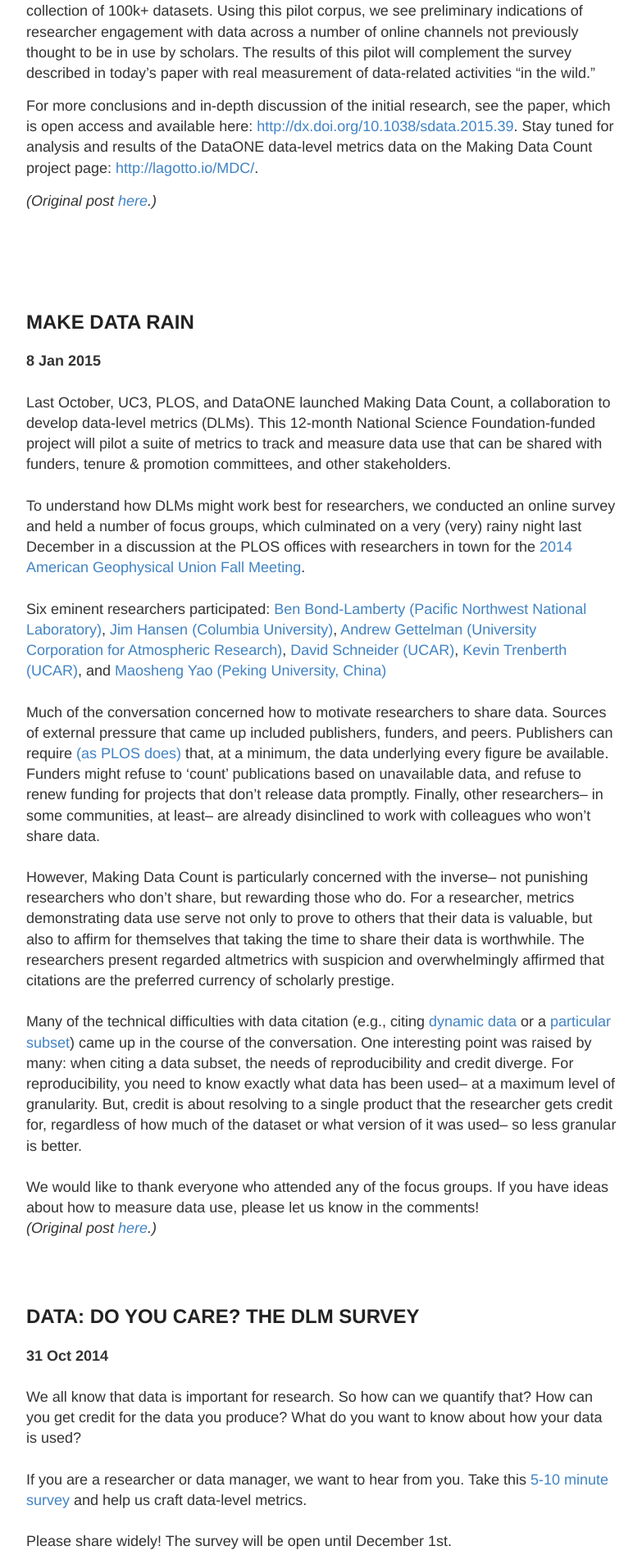
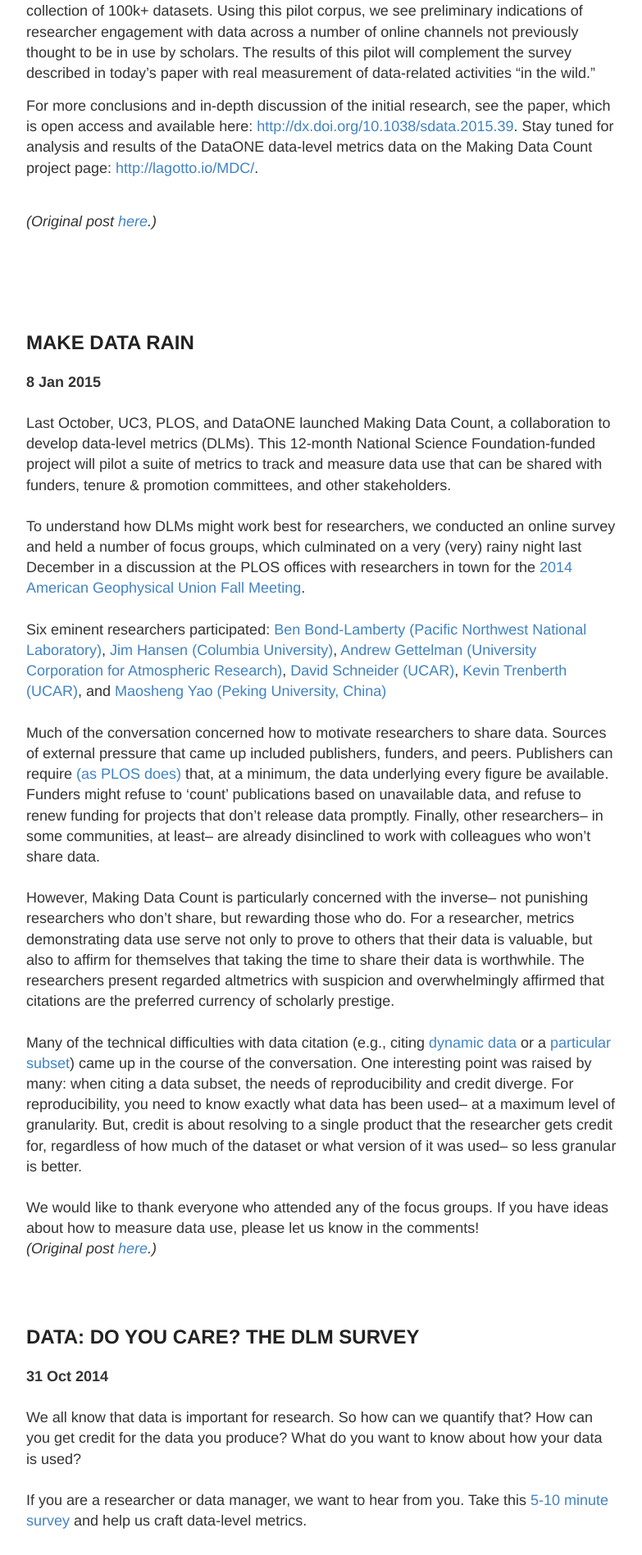
Before and after one commit to lagotto/MDC, a Jekyll site: the page built from blog.md, in a window 1280 px wide. Shown: the part 1475-3372 px from the top of the page at 82% size, without its empty margins (248-1031 px from the left). Built offline with Jekyll 4.4.1, drawn with Linux system fonts in a browser that asks for light colours.

Commit message:
formatting3

```diff
--- a/blog.md
+++ b/blog.md
@@ -21,7 +21,9 @@
 <li><b>Citations:</b> Citations are the coin of the academic realm. They were by far the most interesting metric to both researchers and data managers. Unfortunately, citations are much more difficult than download counts to work with, and relatively few repositories track them. Beyond technical complexity, the biggest challenge is cultural: data citation practices are inconsistent at best, and formal data citation is rare. Despite the difficulty, the value of citations is too high to ignore, even in the short term.</li>
 </ul>
 <p>We have already begun to collect data on the sample project corpus– the entire <a href="https://www.dataone.org/">DataONE</a> collection of 100k+ datasets. Using this pilot corpus, we see preliminary indications of researcher engagement with data across a number of online channels not previously thought to be in use by scholars. The results of this pilot will complement the survey described in today’s paper with real measurement of data-related activities “in the wild.”</p>
-<p>For more conclusions and in-depth discussion of the initial research, see the paper, which is open access and available here: <a href="http://dx.doi.org/10.1038/sdata.2015.39">http://dx.doi.org/10.1038/sdata.2015.39</a>. Stay tuned for analysis and results of the DataONE data-level metrics data on the Making Data Count project page: <a href="http://lagotto.io/MDC/">http://lagotto.io/MDC/</a>.</p> <i>(Original post <a href="http://datapub.cdlib.org/2015/08/04/2334/" target="_blank">here</a>.)</i>
+<p>For more conclusions and in-depth discussion of the initial research, see the paper, which is open access and available here: <a href="http://dx.doi.org/10.1038/sdata.2015.39">http://dx.doi.org/10.1038/sdata.2015.39</a>. Stay tuned for analysis and results of the DataONE data-level metrics data on the Making Data Count project page: <a href="http://lagotto.io/MDC/">http://lagotto.io/MDC/</a>.</p>
+<br>
+<i>(Original post <a href="http://datapub.cdlib.org/2015/08/04/2334/" target="_blank">here</a>.)</i>
 
 
 <br><br><br>
```
